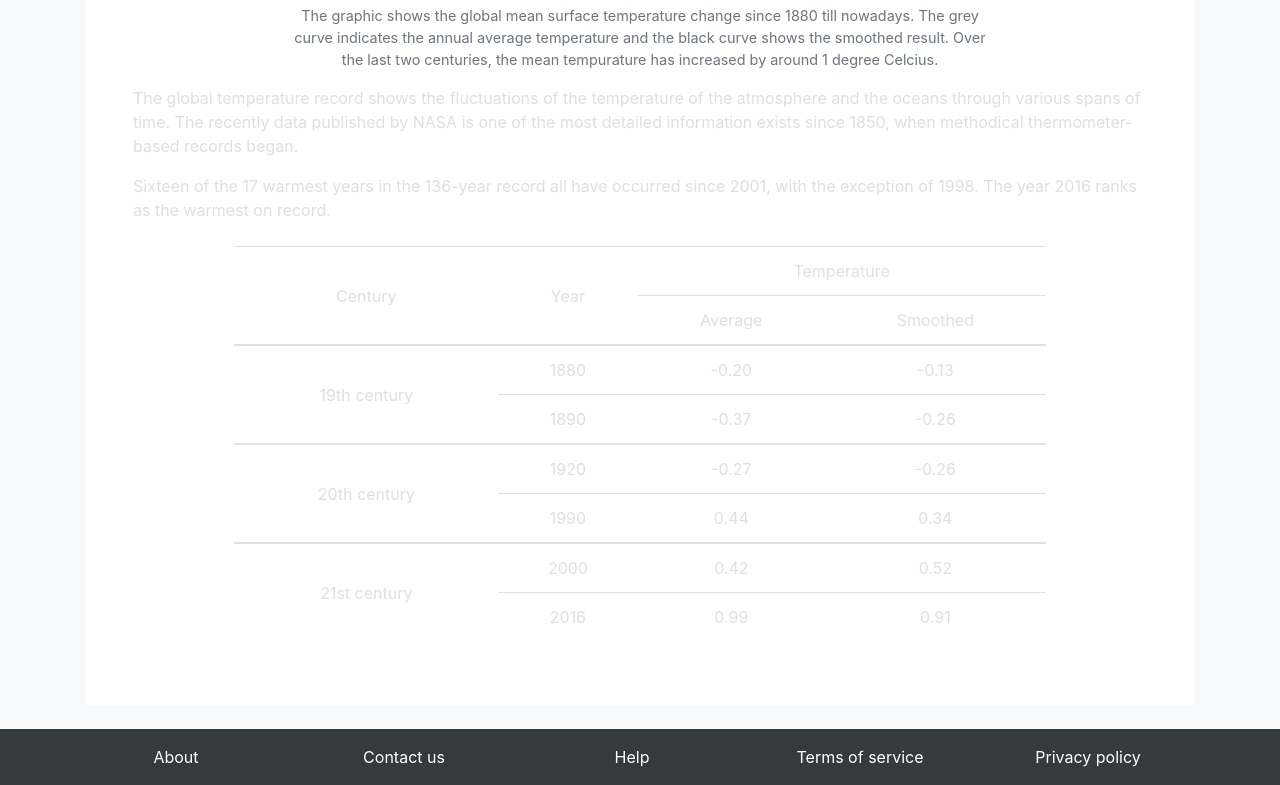
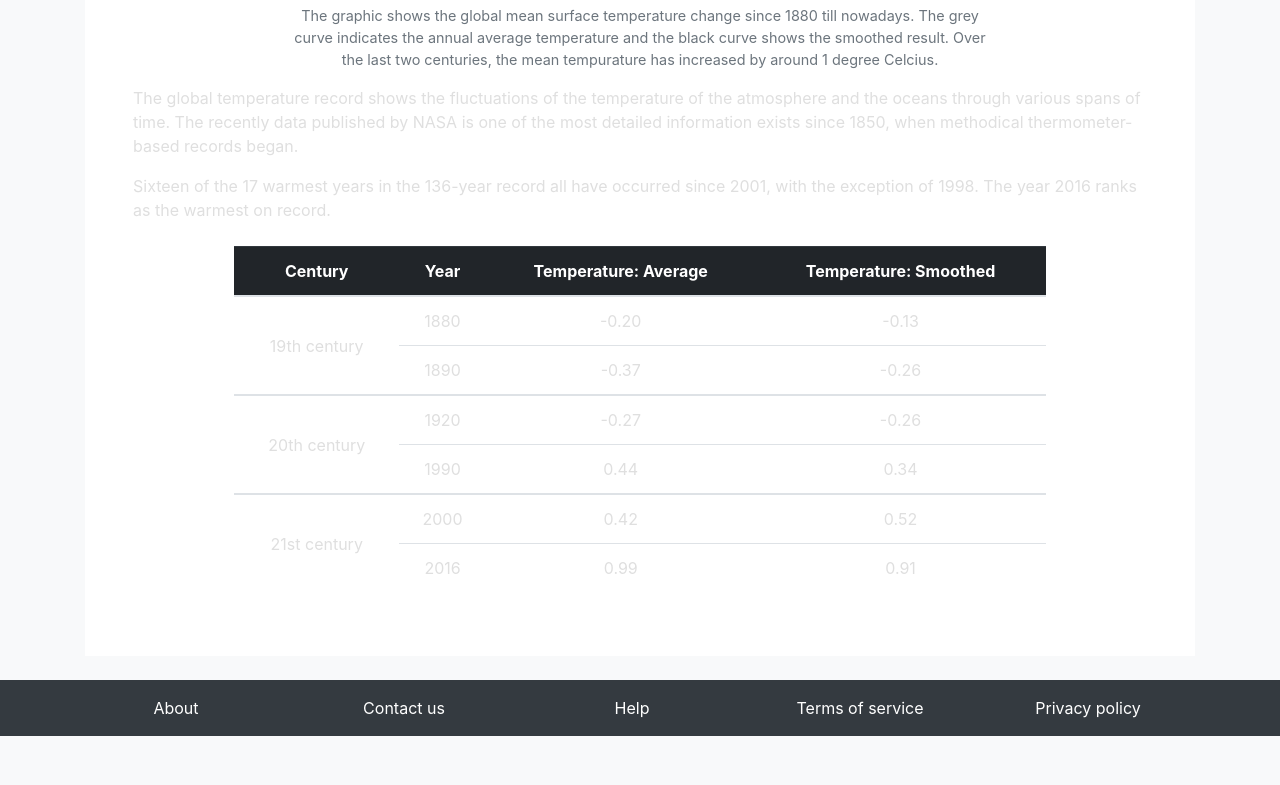
Before and after one commit to admi22/web-accessibility, a plain HTML site: page article.html in a window 1280 px wide. Shown: the part 698-1483 px from the top of the page. After the commit the page ends 1434 px from the top, so only its background shows below. Drawn offline with Linux system fonts and the light colour scheme.

Commit message:
Start on Table

```diff
--- a/article.html
+++ b/article.html
@@ -141,18 +141,15 @@
                     <colgroup span="2"></colgroup>
                     <tbody class="thead-dark">
                         <tr>
-                            <td class="align-middle" rowspan="2">Century</td>
-                            <td class="align-middle" rowspan="2">Year</td>
-                            <td class="align-middle" colspan="2">Temperature</td>
-                        </tr>
-                        <tr>
-                            <td class="align-middle">Average</td>
-                            <td class="align-middle">Smoothed</td>
+                            <th class="align-middle" scope="col" rowspan="2">Century</th>
+                            <th class="align-middle" scope="col" rowspan="2">Year</th>
+                            <th class="align-middle" scope="col" colspan="1">Temperature: Average</th>
+                            <th class="align-middle" scope="col" colspan="1">Temperature: Smoothed</th>
                         </tr>
                     </tbody>
                     <tbody>
                         <tr>
-                            <td class="align-middle" rowspan="2">19th century</td>
+                            <td class="align-middle" scope="row" rowspan="2">19th century</td>
                             <td>1880</td>
                             <td>-0.20</td>
                             <td>-0.13</td>
@@ -165,7 +162,7 @@
                     </tbody>
                     <tbody>
                         <tr>
-                            <td class="align-middle" rowspan="2">20th century</td>
+                            <td class="align-middle" scope="row" rowspan="2">20th century</td>
                             <td>1920</td>
                             <td>-0.27</td>
                             <td>-0.26</td>
@@ -178,7 +175,7 @@
                     </tbody>
                     <tbody>
                         <tr>
-                            <td class="align-middle" rowspan="2">21st century</td>
+                            <td class="align-middle" scope="row" rowspan="2">21st century</td>
                             <td>2000</td>
                             <td>0.42</td>
                             <td>0.52</td>
```
Also changed, not shown: 1 other file.
